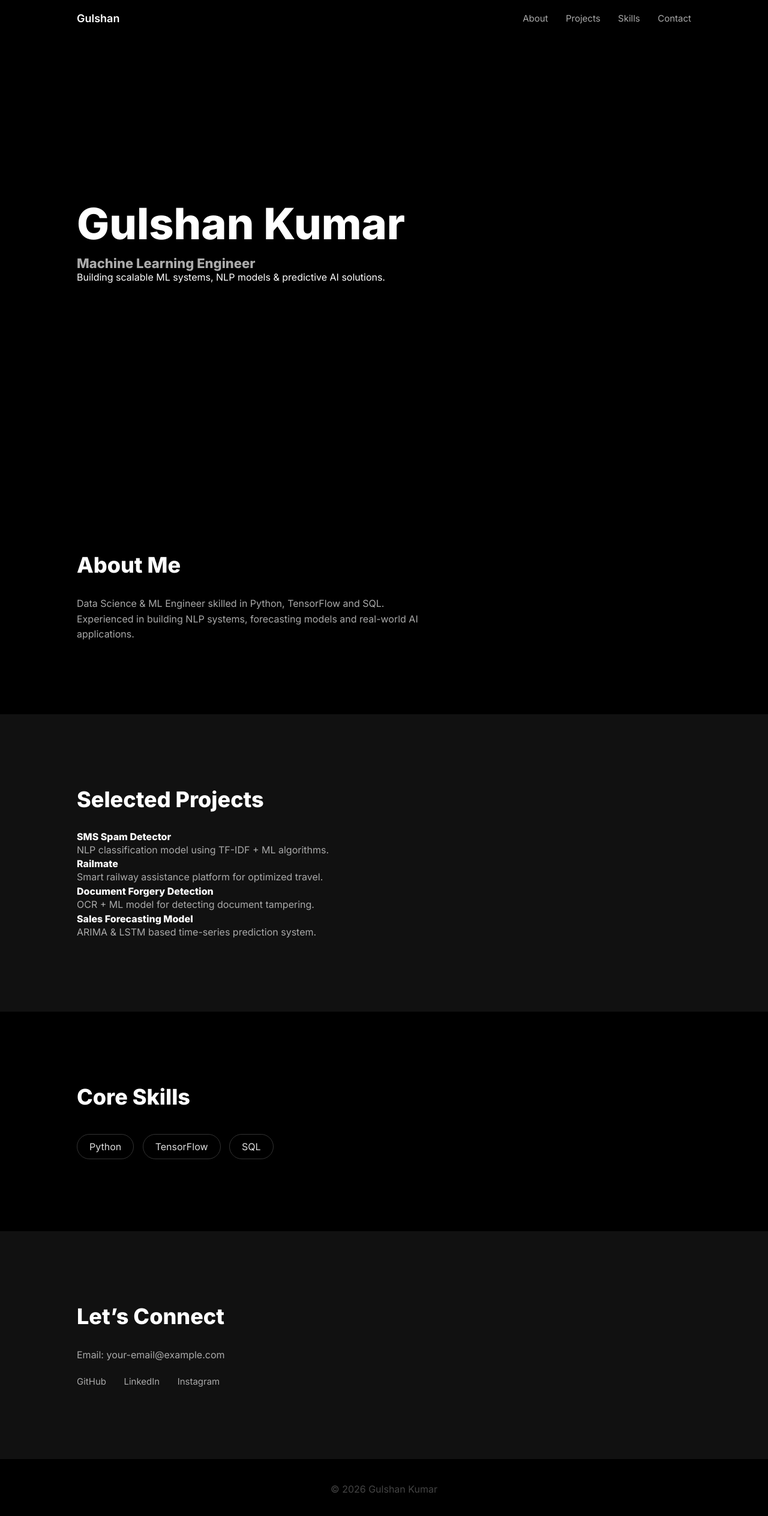
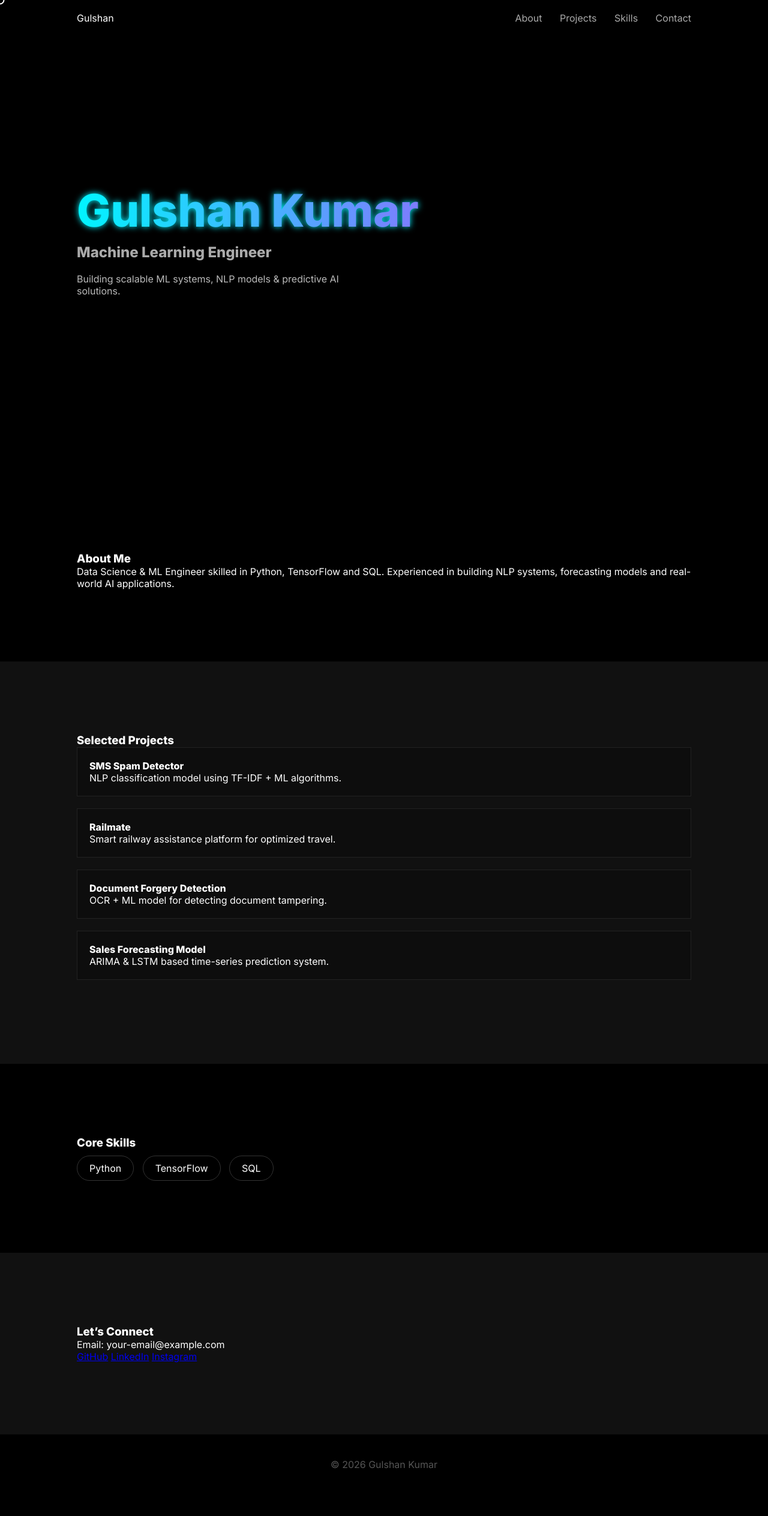
Before and after one commit to gulshan931/gulshan-portfolio, a plain HTML site: page index.html in a window 1280 px wide. Shown: the whole page at 60% size. After the commit the page ends 2492 px from the top, so only its background shows below. Drawn offline with nearby package versions, Linux system fonts and the light colour scheme.

Commit message:
Refactor CSS for improved readability and consistency

```diff
--- a/style.css
+++ b/style.css
@@ -1,143 +1,140 @@
-* {
-  margin: 0;
-  padding: 0;
-  box-sizing: border-box;
-  font-family: 'Inter', sans-serif;
+*{
+  margin:0;
+  padding:0;
+  box-sizing:border-box;
+  font-family:'Inter',sans-serif;
 }
 
-body {
-  background: #000;
-  color: #fff;
-  scroll-behavior: smooth;
+body{
+  background:#000;
+  color:#fff;
+  overflow-x:hidden;
+  scroll-behavior:smooth;
+}
+
+/* Particles */
+#particles-js{
+  position:fixed;
+  width:100%;
+  height:100%;
+  z-index:-1;
+}
+
+/* Custom Cursor */
+.cursor{
+  width:15px;
+  height:15px;
+  border:2px solid white;
+  border-radius:50%;
+  position:fixed;
+  pointer-events:none;
+  transform:translate(-50%,-50%);
+  transition:0.1s;
+  z-index:9999;
 }
 
 /* Header */
-header {
-  position: fixed;
-  width: 100%;
-  padding: 20px 10%;
-  display: flex;
-  justify-content: space-between;
-  background: rgba(0,0,0,0.8);
-  backdrop-filter: blur(10px);
-  z-index: 1000;
+header{
+  position:fixed;
+  width:100%;
+  padding:20px 10%;
+  display:flex;
+  justify-content:space-between;
+  background:rgba(0,0,0,0.7);
+  backdrop-filter:blur(10px);
 }
 
-.logo {
-  font-weight: 600;
-  font-size: 18px;
+nav a{
+  margin-left:25px;
+  text-decoration:none;
+  color:#aaa;
+  transition:0.3s;
 }
 
-nav a {
-  margin-left: 25px;
-  text-decoration: none;
-  color: #aaa;
-  transition: 0.3s;
-  font-size: 15px;
-}
-
-nav a:hover {
-  color: #fff;
+nav a:hover{
+  color:#fff;
 }
 
 /* Hero */
-.hero {
-  height: 100vh;
-  display: flex;
-  flex-direction: column;
-  justify-content: center;
-  padding-left: 10%;
+.hero{
+  height:100vh;
+  display:flex;
+  flex-direction:column;
+  justify-content:center;
+  padding-left:10%;
 }
 
-.hero h1 {
-  font-size: 72px;
-  font-weight: 800;
+.gradient-text{
+  font-size:75px;
+  font-weight:800;
+  background:linear-gradient(90deg,#00f5ff,#ff00ff);
+  -webkit-background-clip:text;
+  -webkit-text-fill-color:transparent;
+  animation:glow 3s infinite alternate;
 }
 
-.hero h2 {
-  font-size: 22px;
-  color: #aaa;
-  margin-top: 10px;
+@keyframes glow{
+  from{filter:drop-shadow(0 0 5px #00f5ff);}
+  to{filter:drop-shadow(0 0 20px #ff00ff);}
+}
+
+.hero h2{
+  color:#aaa;
+  margin-top:10px;
+}
+
+.hero-sub{
+  margin-top:20px;
+  color:#bbb;
+  max-width:500px;
 }
 
 /* Sections */
-.section {
-  padding: 120px 10%;
+.section{
+  padding:120px 10%;
 }
 
-.section h3 {
-  font-size: 36px;
-  margin-bottom: 30px;
+.dark{
+  background:#111;
 }
 
-.section p {
-  color: #aaa;
-  max-width: 600px;
-  line-height: 1.6;
+.project-card{
+  background:#0d0d0d;
+  padding:20px;
+  margin-bottom:20px;
+  border:1px solid #222;
+  transition:0.3s;
 }
 
-.dark {
-  background: #111;
-}
-
-/* Projects */
-.project {
-  margin-bottom: 30px;
-}
-
-.project h4 {
-  font-size: 20px;
-}
-
-.project p {
-  margin-top: 5px;
+.project-card:hover{
+  transform:translateY(-5px);
+  border-color:#555;
 }
 
 /* Skills */
-.skills span {
-  display: inline-block;
-  border: 1px solid #333;
-  padding: 10px 20px;
-  margin: 10px 10px 0 0;
-  border-radius: 30px;
-  color: #ddd;
-  transition: 0.3s;
+.skills span{
+  display:inline-block;
+  border:1px solid #333;
+  padding:10px 20px;
+  margin:10px 10px 0 0;
+  border-radius:30px;
+  transition:0.3s;
 }
 
-.skills span:hover {
-  background: #fff;
-  color: #000;
-}
-
-/* Social Links */
-.social-links {
-  margin-top: 20px;
-}
-
-.social-links a {
-  display: inline-block;
-  margin-right: 25px;
-  text-decoration: none;
-  color: #aaa;
-  transition: 0.3s;
-  font-size: 15px;
-}
-
-.social-links a:hover {
-  color: #fff;
-}
-
-/* Footer */
-footer {
-  text-align: center;
-  padding: 40px;
-  background: #000;
-  color: #444;
+.skills span:hover{
+  background:white;
+  color:black;
 }
 
 /* Fade Animation */
-.fade {
-  opacity: 0;
-  transform: translateY(40px);
-  transition: all 0.8s ease;
+.fade{
+  opacity:0;
+  transform:translateY(40px);
+  transition:all 0.8s ease;
 }
+
+footer{
+  text-align:center;
+  padding:40px;
+  color:#555;
+}
```
